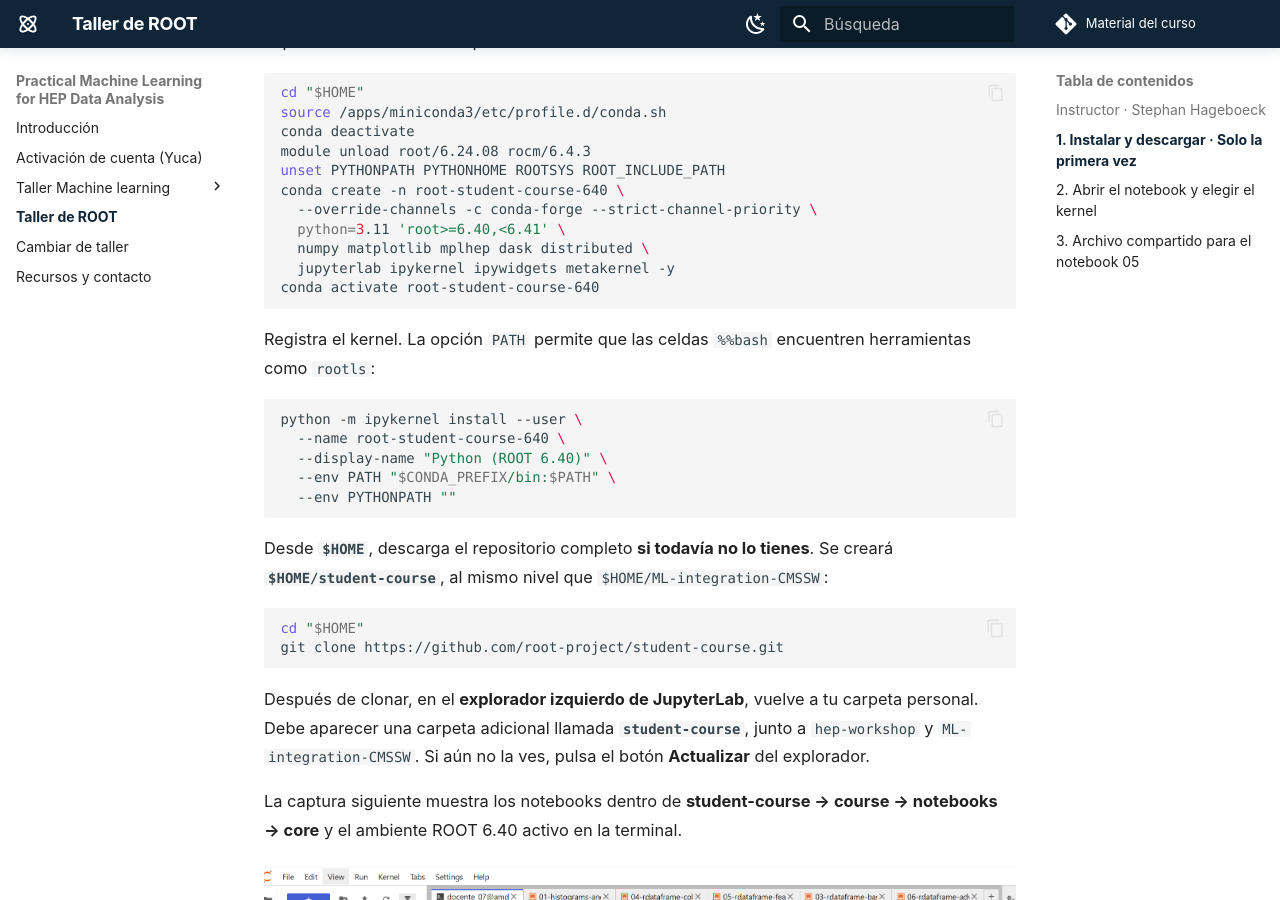
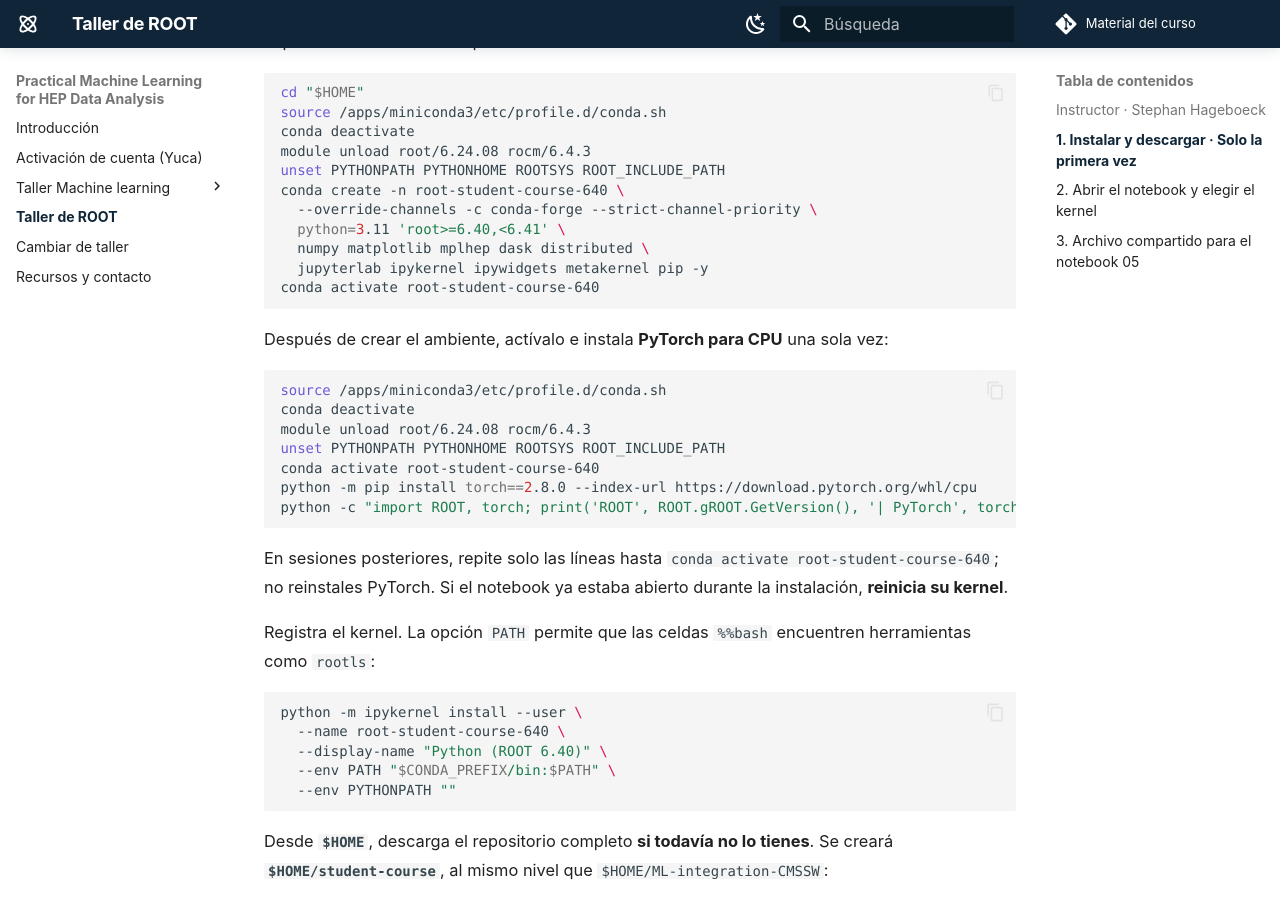
Before and after one commit to castaned/practical-ml-hep, an MkDocs documentation site: the page built from docs/curso-root.md, in a window 1280 px wide and 900 px high, scrolled down 1023 px. Built offline with MkDocs 1.6.1 and Material for MkDocs 9.7.7, drawn with Linux system fonts in a browser that asks for light colours; comment, search, counter and statistics services are not loaded; some of the changed text lies outside the part shown.

Commit message:
Document ROOT environment activation and CPU PyTorch install

````diff
--- a/docs/curso-root.md
+++ b/docs/curso-root.md
@@ -37,9 +37,23 @@ conda create -n root-student-course-640 \
   --override-channels -c conda-forge --strict-channel-priority \
   python=3.11 'root>=6.40,<6.41' \
   numpy matplotlib mplhep dask distributed \
-  jupyterlab ipykernel ipywidgets metakernel -y
+  jupyterlab ipykernel ipywidgets metakernel pip -y
 conda activate root-student-course-640
 ```
+
+Después de crear el ambiente, actívalo e instala **PyTorch para CPU** una sola vez:
+
+```bash
+source /apps/miniconda3/etc/profile.d/conda.sh
+conda deactivate
+module unload root/6.24.08 rocm/6.4.3
+unset PYTHONPATH PYTHONHOME ROOTSYS ROOT_INCLUDE_PATH
+conda activate root-student-course-640
+python -m pip install torch==2.8.0 --index-url https://download.pytorch.org/whl/cpu
+python -c "import ROOT, torch; print('ROOT', ROOT.gROOT.GetVersion(), '| PyTorch', torch.__version__)"
+```
+
+En sesiones posteriores, repite solo las líneas hasta `conda activate root-student-course-640`; no reinstales PyTorch. Si el notebook ya estaba abierto durante la instalación, **reinicia su kernel**.
 
 Registra el kernel. La opción `PATH` permite que las celdas `%%bash` encuentren herramientas como `rootls`:
 
@@ -71,6 +85,16 @@ Conserva la estructura de carpetas: los notebooks buscan los datos mediante ruta
 En el explorador izquierdo abre **student-course → course → notebooks → core**. Comienza con `00-root-intro.ipynb` y sigue con `01-histograms-and-graphs.ipynb`.
 
 En cada notebook selecciona **Kernel → Change Kernel → Python (ROOT 6.40)** y pulsa **Select**. También puedes pulsar el nombre del kernel en la esquina superior derecha.
+
+Antes de ejecutar las celdas del curso, comprueba en una celda que el notebook usa el ambiente correcto:
+
+```python
+import sys, torch
+print(sys.executable)
+print(torch.__version__)
+```
+
+La primera línea debe contener `root-student-course-640`. Si aparece `No module named 'torch'`, ejecuta el bloque de activación e instalación del paso 1, selecciona de nuevo **Python (ROOT 6.40)** y reinicia el kernel.
 
 ![Seleccionar el kernel Python (ROOT 6.40) en JupyterLab](assets/root-course/select-root640-kernel.png)
 
````
